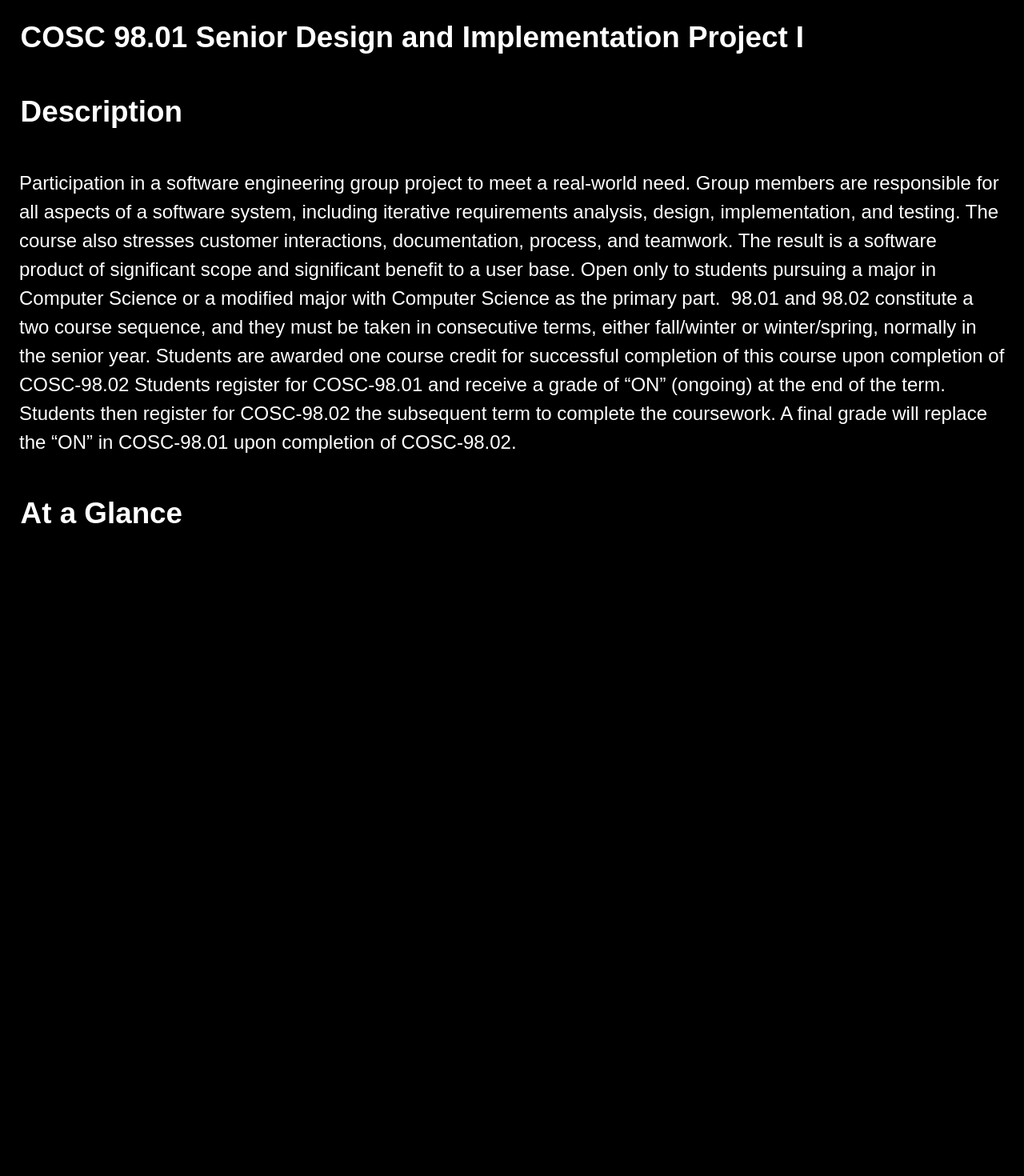
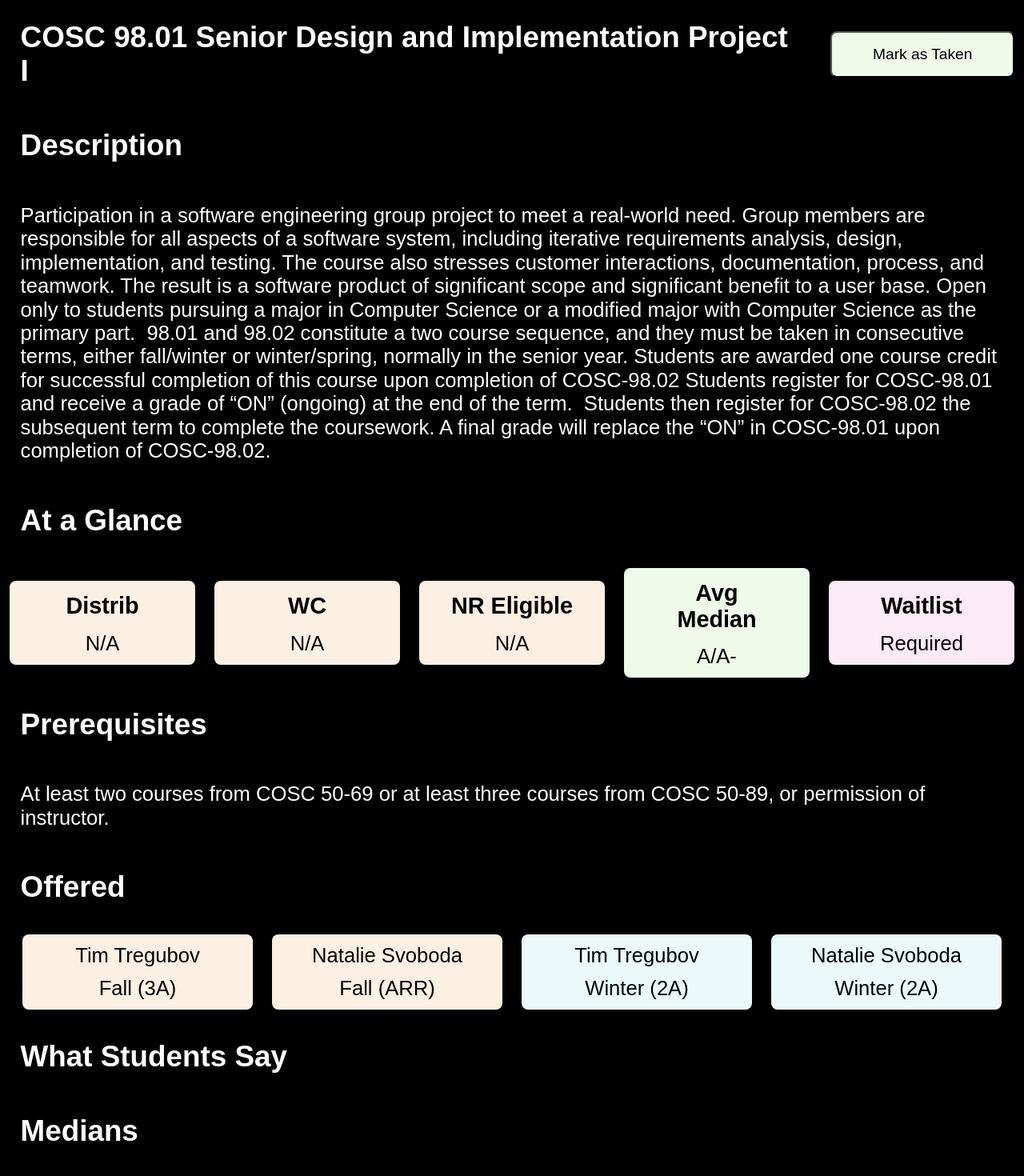
Before and after one commit to dartmouth-cs98/classy-fe, a Next.js app: page /courseinfo in a window 1280 px wide. Shown: the top 1470 px of the page at 80% size. Before the commit the page ends 800 px from the top, so only its background shows below. Built offline with nearby package versions, Linux system fonts and the light colour scheme.

Commit message:
update most of the course info page

```diff
--- /dev/null
+++ b/components/CourseInfoTitle.js
@@ -0,0 +1,25 @@
+import React, { useState, setState } from 'react'
+import getColor from '../pages/courseinfo/colorscheme';
+import styles from "../styles/Home.module.css"
+import stylesCI from '../styles/CourseInfo.module.css'
+
+function CourseInfoTitle(props) {
+    const [taken, setTaken] = useState(false);
+
+    const onTakenClick = () => {
+        setTaken(!taken);
+    }
+
+    return (
+        <div className={stylesCI.ciTitle}>
+            <h1 className={styles.title}>
+                {props.course.course_code.course_dept} {props.course.course_code.course_number} {props.course.course_title}
+            </h1>
+            <button type="button" className={stylesCI.ciButton} style={{background: getColor("cititle", taken)}} onClick={onTakenClick}>
+                {taken ? "Mark as Not Taken" : "Mark as Taken"}
+            </button>
+        </div>
+    );
+}
+
+export default CourseInfoTitle;
--- /dev/null
+++ b/components/Glance.js
@@ -0,0 +1,17 @@
+import React from 'react'
+import CourseInfoTile from './Tile';
+import styles from '../styles/CourseInfo.module.css'
+
+function Glance(props) {
+    return (
+        <div className={[styles.glance]}>
+            <CourseInfoTile title={"Distrib"} val={props.distribs.length > 0 ? props.distribs: "N/A"}/>
+            <CourseInfoTile title={"WC"} val={props.wc ? props.wc: "N/A"}/>
+            <CourseInfoTile title={"NR Eligible"} val={props.nr ? props.nr: "N/A"}/>
+            <CourseInfoTile title={"Avg Median"} val={props.avgMedian ? props.avgMedian: "N/A"}/>
+            <CourseInfoTile title={"Waitlist"} val={props.waitlist ? "Required": "Not Required"}/>
+        </div>
+    );
+}
+
+export default Glance;
--- /dev/null
+++ b/components/Offered.js
@@ -0,0 +1,24 @@
+import stylesCI from '../styles/CourseInfo.module.css'
+import OfferedTile from './OfferedTile'
+
+function loadOfferings(values) {
+    return values.map((value) => {
+        return <OfferedTile
+        key={value['term']}
+        term={value['term']}
+        instructors={value['instructors']}
+        period={value['period']}
+        />
+    })
+}
+
+
+function Offered(props) {
+    return (
+        <div className={[stylesCI.glance]}>
+            {loadOfferings(props.course.offered)}
+        </div>
+    );
+}
+
+export default Offered;
--- /dev/null
+++ b/components/OfferedTile.js
@@ -0,0 +1,14 @@
+import React from 'react'
+import getColor from '../pages/courseinfo/colorscheme'
+import stylesCI from '../styles/CourseInfo.module.css'
+
+function OfferedTile(props) {
+    return (
+        <div className={stylesCI.tile} style={{background: getColor("term", props.term)}}>
+            <div className={stylesCI.tileText}>{props.instructors}</div>
+            <div className={stylesCI.tileText}>{props.term} ({props.period})</div>
+        </div>
+    );
+}
+
+export default OfferedTile;
--- a/components/Tile.js
+++ b/components/Tile.js
@@ -1,12 +1,14 @@
 import React from 'react'
-// import {GiHamburgerenu} from "react-icons/gi"
+import getColor from '../pages/courseinfo/colorscheme'
+import stylesCI from '../styles/CourseInfo.module.css'
 
-function CourseInfoIcon() {
-  return (
-    <div>
-
-    </div>
-  );
+function CourseInfoTile(props) {
+    return (
+        <div className={stylesCI.tile} style={{background: getColor(props.title, props.val)}}>
+            <div className={stylesCI.subtitle}>{props.title}</div>
+            <div className={stylesCI.tileText}>{props.val}</div>
+        </div>
+    );
 }
 
-export default CourseInfoIcon;
+export default CourseInfoTile;
--- a/pages/courseinfo/colorscheme.js
+++ b/pages/courseinfo/colorscheme.js
@@ -5,38 +5,36 @@ const purple = "#F9F3FC";
 const blue = "#EBF9FA";
 
 // compares a student's distribs or wc's and returns the color that the tile should be shaded
-export function getDistribColor(courseDistrib, studentDistribs) {
-    // course earns no new distrib that would help fulfill a requirement
-    return (courseDistrib === null || studentDistribs.includes(courseDistrib)) ? orange : green;
+function getDistribColor(courseDistrib, studentDistribs) {
+    return (courseDistrib === "N/A" || studentDistribs.includes(courseDistrib[0]) || studentDistribs.includes(courseDistrib[1]))
+    ? orange : green;
 }
 
 // returns the color an NR Eligible tile should be based on whether a course is NR eligible
 // would need timetable data for this to work
-export function getNRColor(course) {
-    return course['nrEligible'] ? green : orange;
+function getNRColor(nrEligible) {
+    return (nrEligible !== "N/A" && nrEligible !== "No") ? green : orange;
 }
 
 // returns the color an average median tile should be based on the average median
 // would need layup list or ORC median data for this to work
-export function getMedianColor(course) {
-    const avgMedian = 'avgMedian'
-    if (['A', 'A/A-'].includes(course[avgMedian])) {
+function getMedianColor(avgMedian) {
+    if (['A', 'A/A-'].includes(avgMedian)) {
         return green;
     }
-    if (['A-','A-/B+', null].includes(course[avgMedian])) {
+    if (['A-','A-/B+', null].includes(avgMedian)) {
         return orange;
     }
     return pink;
 }
 
 // returns the color a waitlist tile should be based on whether waitlisting is required
-export function getWaitlistColor(course) {
-    const waitlist = 'waitlist';
-    if (course[waitlist] === true) {
+function getWaitlistColor(waitlist) {
+    if (waitlist === true || waitlist === "Required") {
         return pink;
     }
 
-    if (course[waitlist] === false) {
+    if (waitlist === false || waitlist === "Not Required") {
         return green;
     }
 
@@ -45,13 +43,12 @@ export function getWaitlistColor(course) {
 }
 
 // returns the color a difficulty slider should be based on the difficulty
-export function getDifficultyColor(course) {
-    const difficulty = 'difficulty';
-    if (course[difficulty] >= 4) {
+function getDifficultyColor(difficulty) {
+    if (difficulty >= 4) {
         return pink;
     }
 
-    if (course[difficulty] < 3) {
+    if (difficulty < 3) {
         return green;
     }
 
@@ -60,13 +57,12 @@ export function getDifficultyColor(course) {
 }
 
 // returns the color a workload slider should be based on the average workload
-export function getWorkloadColor(course) {
-    const workload = 'workload';
-    if (course[workload] >= 12) {
+function getWorkloadColor(workload) {
+    if (workload >= 12) {
         return pink;
     }
 
-    if (course[workload] <= 6) {
+    if (workload <= 6) {
         return green;
     }
 
@@ -75,13 +71,12 @@ export function getWorkloadColor(course) {
 }
 
 // returns the color a quality slider should be based on the quality
-export function getQualityColor(course) {
-    const quality = 'quality';
-    if (course[quality] >= 4) {
+function getQualityColor(quality) {
+    if (quality >= 4) {
         return green;
     }
 
-    if (course[quality] < 3) {
+    if (quality < 3) {
         return pink;
     }
 
@@ -90,13 +85,62 @@ export function getQualityColor(course) {
 }
 
 // returns the color a term tile should be based on the season
-export function getTermColor(term) {
+function getTermColor(term) {
     const seasons = {
         'Fall': orange,
         'Winter': blue,
         'Spring': green,
         'Summer': purple
     }
-
     return seasons[term];
 }
+
+function getInstructorColor() {
+    const index = Math.floor(Math.random()*5);
+    const colors = [orange, blue, green, purple, pink];
+    return colors[index];
+}
+
+function getCITitleColor(status) {
+    return status ? pink : green;
+}
+
+function generateDistribs(possibleDistribs) {
+    let studentDistribs = [];
+    for (let i = 0; i < possibleDistribs.length; i++) {
+        if (Math.random() >= 0.5) {
+            studentDistribs.push(possibleDistribs[i]);
+        }
+    }
+    return studentDistribs;
+}
+
+// returns the color a term tile should be based on the season
+export default function getColor(tile, val) {
+    if (tile.toLowerCase() === "distrib" || tile.toLowerCase() === "distribs") {
+        const studentDistribs = generateDistribs(["ART", "LIT", "TMV", "INT", "SOC", "QDS", "SCI", "TAS", "SLA", "TLA"]);
+        return getDistribColor(val, studentDistribs);
+    } else if (tile.toLowerCase() == "wc") {
+        const studentWCs = generateDistribs(["W", "NW", "CI"]);
+        return getDistribColor(val, studentWCs)
+    } else if (tile == "NR Eligible") {
+        return getNRColor(val);
+    } else if (tile === "Avg Median" || tile === "avgMedian" || tile.toLowerCase() === "median") {
+        return getMedianColor(val);
+    } else if (tile.toLowerCase() === "waitlist") {
+        return getWaitlistColor(val);
+    } else if (tile.toLowerCase() === "difficulty") {
+        return getDifficultyColor(val);
+    } else if (tile.toLowerCase() === "workload") {
+        return getWorkloadColor(val);
+    } else if (tile.toLowerCase() === "quality") {
+        return getQualityColor(val)
+    } else if (tile.toLowerCase() === "term") {
+        return getTermColor(val);
+    } else if (tile.toLowerCase() === "instructor") {
+        return getInstructorColor();
+    }else if (tile.toLowerCase() === "cititle" ) {
+        return getCITitleColor(val);
+    }
+    console.log("Tile not recognized: ", tile);
+}
--- a/pages/courseinfo/data.js
+++ b/pages/courseinfo/data.js
@@ -8,21 +8,17 @@ export default function CourseData() {
         "description": "Motivated by problems that arise in a variety of disciplines, this course examines concepts and develops skills in solving computational problems. Topics covered include abstraction (how to hide details), modularity (how to decompose problems), data structures (how to efficiently organize data), and algorithms (procedures for solving problems). Laboratory assignments are implemented using object-oriented programming techniques.",
         "xlists": [],
         "prereqs": "COSC 1 or ENGS 20 or placement through AP or local placement.",
-        "instructors": [
-          "Pierson",
-          "Quattrini Li (Fall)",
-          "Pierson (Winter)",
-          "Balkcom (Spring)"
+        "offered": [
+            {'term': 'Spring', 'instructors': ['Alberto Quattrini Li'], 'period': '12'},
+            {'term': 'Fall', 'instructors': ['Timothy Pierson'], 'period': '2'},
+            {'term': 'Fall', 'instructors': ['Alberto Quattrini Li'], 'period': '12'},
+            {'term': 'Winter', 'instructors': ['Timothy Pierson'], 'period': '12'},
+            {'term': 'Winter', 'instructors': ['Timothy Pierson'], 'period': '2'}
         ],
         "distribs": [
           "TLA"
         ],
         "wc": null,
-        "offered": [
-          "Fall",
-          "Spring",
-          "Winter"
-        ]
       }
 
     const cs25 = {
@@ -34,16 +30,14 @@ export default function CourseData() {
         "description": "COSC 25.01 is a hands-on projects-based course that teaches the concepts, principles, and practice of User Interface (UI) and User Experience (UX) Design. It is designed for students with an interest in any form of design, although we focus on the UI/UX of digital tools (e.g. mobile, web, tablets). No previous experience or coding skills needed.  Grading is based on weekly assignments, reflections, readings, and in-class exercises that build on each other and are intended to teach the foundational skills and thinking of UI/UX design. This team-based course requires a significant amount of time outside class.  Students are encouraged (but not required) to take ENGS 12 prior to taking this course. Some students will go on to take COSC 25.02, an Independent Study course that allows students to put the skills learned in COSC 25.01 into practice as a designer in the DALI Lab or through work on another project.",
         "xlists": [],
         "prereqs": [],
-        "instructors": [
-          "Loeb"
+        "offered": [
+            {'term': 'Spring', 'instructors': ['Lorie Loeb'], 'period': '3A'},
+            {'term': 'Summer', 'instructors': ['Natalie Svoboda'], 'period': '2A'}
         ],
         "distribs": [
           "ART"
         ],
         "wc": null,
-        "offered": [
-          "Spring"
-        ]
       }
 
     const cs52 = {
@@ -55,16 +49,11 @@ export default function CourseData() {
         "description": "The Web is a powerful delivery tool for complex real-time applications.  This is an introduction to full stack Web application development — the approach of integrating numerous techniques and technologies to build modern Web applications.  Topics include: static pages, Internet protocols, layout, markup, event-driven asynchronous programming, deployment, security, scalability, and user experience. Projects include building real-time Web applications with front-end UIs and server-side APIs.",
         "xlists": [],
         "prereqs": "COSC 10",
-        "instructors": [
-          "Tregubov"
-        ],
+        "offered": [{'term': 'Spring', 'instructors': ['Tim Tregubov'], 'period': '2'}],
         "distribs": [
           "TAS"
         ],
         "wc": null,
-        "offered": [
-          "Spring"
-        ]
       }
 
     const cs98 = {
@@ -76,13 +65,14 @@ export default function CourseData() {
         "description": "Participation in a software engineering group project to meet a real-world need. Group members are responsible for all aspects of a software system, including iterative requirements analysis, design, implementation, and testing. The course also stresses customer interactions, documentation, process, and teamwork. The result is a software product of significant scope and significant benefit to a user base. Open only to students pursuing a major in Computer Science or a modified major with Computer Science as the primary part.  98.01 and 98.02 constitute a two course sequence, and they must be taken in consecutive terms, either fall/winter or winter/spring, normally in the senior year. Students are awarded one course credit for successful completion of this course upon completion of COSC-98.02 Students register for COSC-98.01 and receive a grade of “ON” (ongoing) at the end of the term.  Students then register for COSC-98.02 the subsequent term to complete the coursework. A final grade will replace the “ON” in COSC-98.01 upon completion of COSC-98.02.",
         "xlists": [],
         "prereqs": "At least two courses from COSC 50-69 or at least three courses from COSC 50-89, or permission of instructor.",
-        "instructors": [],
+        "offered": [
+            {'term': 'Fall', 'instructors': ['Tim Tregubov'], 'period': '3A'},
+            {'term': 'Fall', 'instructors': ['Natalie Svoboda'], 'period': 'ARR'},
+            {'term': 'Winter', 'instructors': ['Tim Tregubov'], 'period': '2A'},
+            {'term': 'Winter', 'instructors': ['Natalie Svoboda'], 'period': '2A'}
+        ],
         "distribs": [],
         "wc": null,
-        "offered": [
-          "Fall",
-          "Winter"
-        ]
       }
 
       const courses = {
--- a/pages/courseinfo/index.js
+++ b/pages/courseinfo/index.js
@@ -1,8 +1,11 @@
 import Head from 'next/head'
 import styles from "../../styles/Home.module.css"
-import { getDistribColor, getNRColor, getMedianColor, getWaitlistColor,
-    getDifficultyColor, getWorkloadColor, getQualityColor, getTermColor } from './colorscheme';
+import stylesCI from "../../styles/CourseInfo.module.css"
+
 import CourseData from './data';
+import Glance from '../../components/Glance';
+import CourseInfoTitle from '../../components/CourseInfoTitle';
+import Offered from '../../components/Offered';
 
 export default function CourseInfo() {
     const data = CourseData();
@@ -16,17 +19,26 @@ export default function CourseInfo() {
                     <link rel="icon" href="/favicon.ico" />
                 </Head>
 
-                <h1 className={styles.title}>
-                    {currentCourse.course_code.course_dept} {currentCourse.course_code.course_number}  {currentCourse.course_title}
-                </h1>
+                <CourseInfoTitle course={currentCourse}/>
 
                 <h2 className={styles.title}>Description</h2>
-                <div className={styles.description}>{currentCourse.description}</div>
+                <div className={stylesCI.description}>{currentCourse.description}</div>
 
                 <h2 className={styles.title}>At a Glance</h2>
+                <Glance distribs={currentCourse.distribs} wc={currentCourse.wc} avgMedian={"A/A-"} waitlist={true}/>
 
+                <h2 className={styles.title}>Prerequisites</h2>
+                <div className={stylesCI.description}>{currentCourse.prereqs.length > 0 ? currentCourse.prereqs: "None"}</div>
+
+                <h2 className={styles.title}>Offered</h2>
+                <Offered course={currentCourse}/>
+
+                <h2 className={styles.title}>What Students Say</h2>
+
+                <h2 className={styles.title}>Medians</h2>
+
+                <h2 className={styles.title}>Reviews</h2>
             </div>
-
         </>
     );
 }
--- /dev/null
+++ b/styles/CourseInfo.module.css
@@ -0,0 +1,74 @@
+.subtitle {
+    padding: 2%;
+    margin: 0;
+    line-height: 1.15;
+    font-size: 1.8rem;
+    font-weight: 700;
+    display: flex;
+    justify-content: center;
+}
+
+.description {
+    padding: 2%;
+    margin: 0;
+    line-height: 1.15;
+    font-size: 1.6rem;
+    display: flex;
+    align-items: flex-start;
+}
+
+.tile {
+    display: flex;
+    flex-direction: column;
+    padding: 12px 36px;
+    margin: 12px;
+    gap: 12px;
+    width: 18em;
+    border-radius: 8px;
+    justify-content: center;
+    color: black;
+}
+
+.glance {
+    display: flex;
+    flex-direction: row;
+    justify-content: center;
+    align-items: center;
+    text-align: center;
+}
+
+.tileText {
+    text-align: center;
+    justify-content: center;
+    font-size: 1.6rem;
+}
+
+.ciTitle {
+    margin: 0;
+    line-height: 1.15;
+    font-size: 1.6rem;
+    display: flex;
+    flex-direction: row;
+    justify-content: space-between;
+    align-items: center;
+}
+
+.ciButton {
+    padding: 12px 12px;
+    margin: 12px;
+    gap: 12px;
+    height: 3em;
+    width: 12em;
+    border-radius: 8px;
+    font-size: 1.2rem;
+    font-weight: 500;
+    justify-content: center;
+    color: black;
+}
+
+.offeredInstructors {
+    display: flex;
+    flex-direction: row;
+    justify-content: space-around;
+    align-items: flex-start;
+}
```
Also changed, not shown: styles/Home.module.css (line endings or trailing spaces), timetable.csv (added), 2 other files (tests, documents, lock files or other folders).
